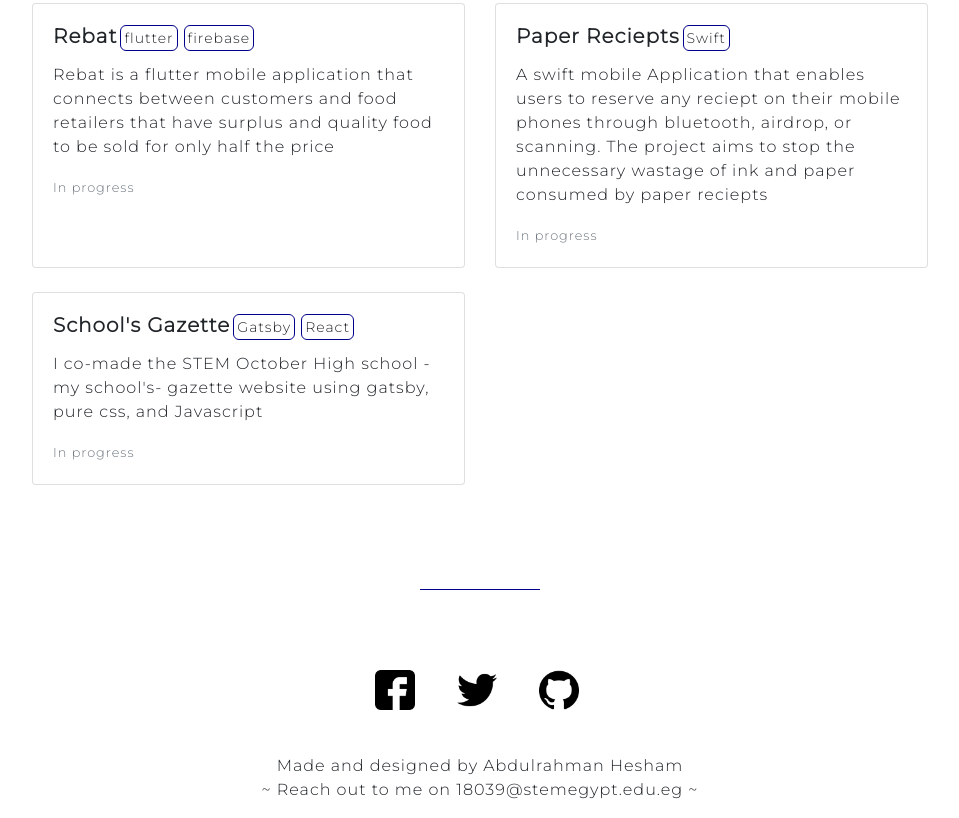
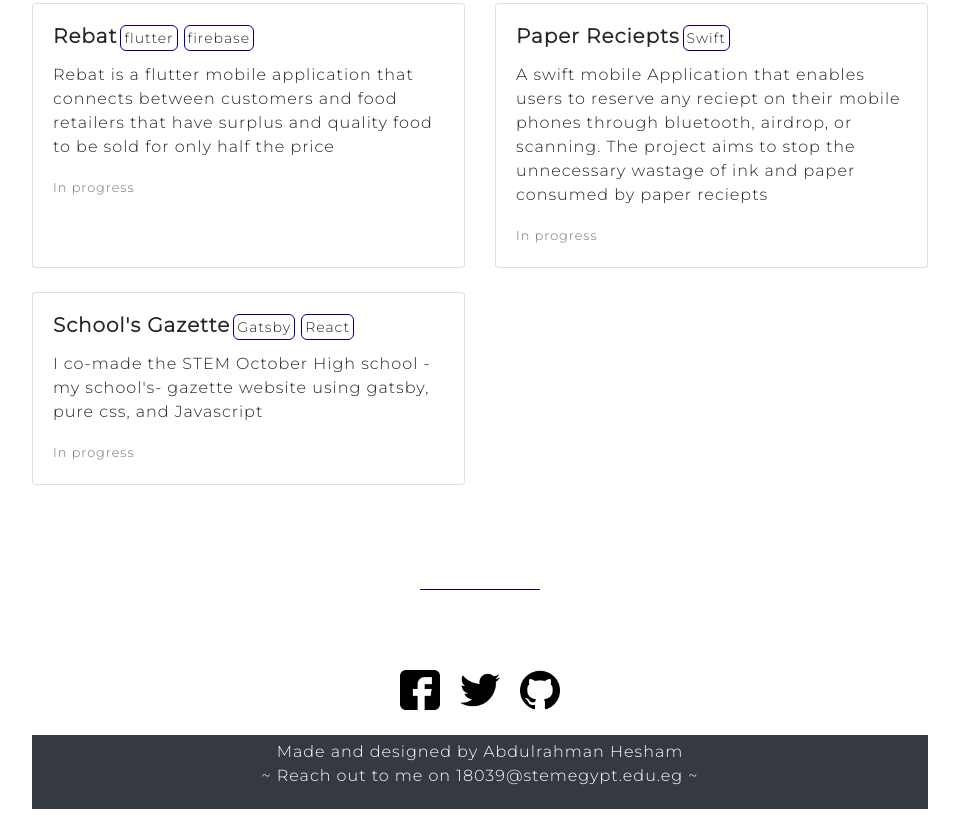
Before and after one commit to Abdulrahmanrihan/Personal-Website-V1.9, a plain HTML site: page index.html in a window 1280 px wide. Shown: the part 3921-4739 px from the top of the page, without its empty margins (96-1055 px from the left). Drawn offline with nearby package versions, Linux system fonts and the light colour scheme.

Commit message:
Update main.css

```diff
--- a/main.css
+++ b/main.css
@@ -98,13 +98,15 @@
     height: 40px;
     width: 40px;
 }
+
+.contacts{
+    padding-bottom: 25px;
+    width: max-content;
+    margin: 0 auto;
+}
+
 .contactspacing{
-    width: 20%;
-}
-.contacts{
-    padding-left: 40%;
-    padding-right: 40%;
-    margin-bottom: 5%;
+    padding-left: 20px;
 }
 
 hr{
@@ -118,6 +120,10 @@ hr{
     padding-bottom: 0px;
     margin-bottom: 0px;
 }
-#copyright{
+#copyrights{
+    padding-top: 5px;
+    padding-bottom: 5px;
     text-align: center;
+    color: white;
+    background-color: #343a40  !important;
 }
```
